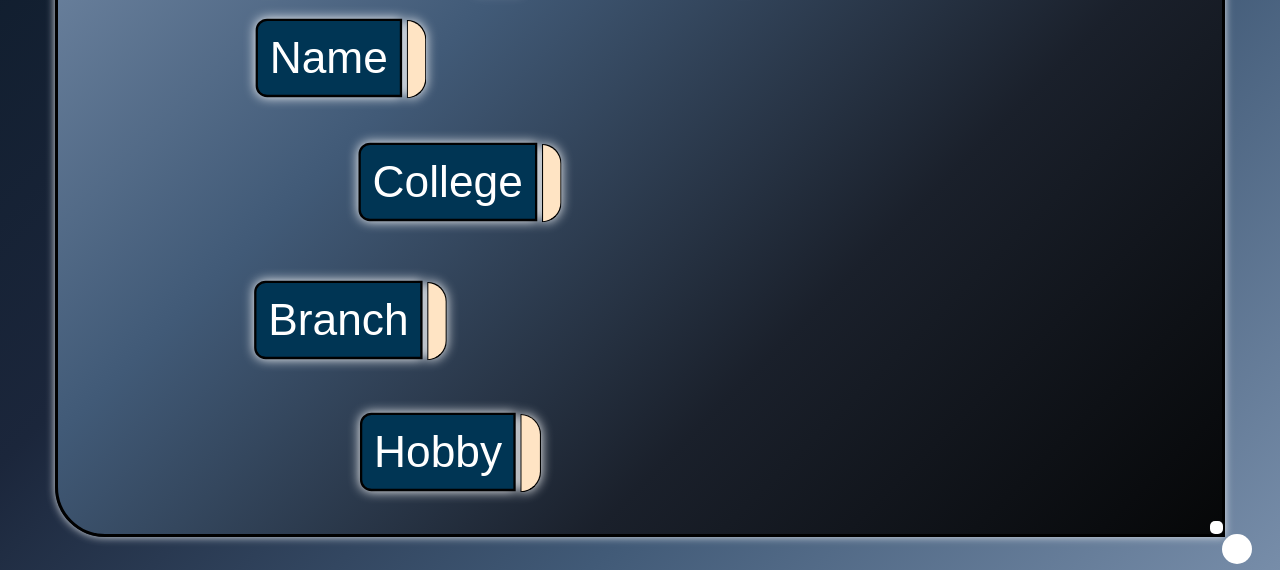
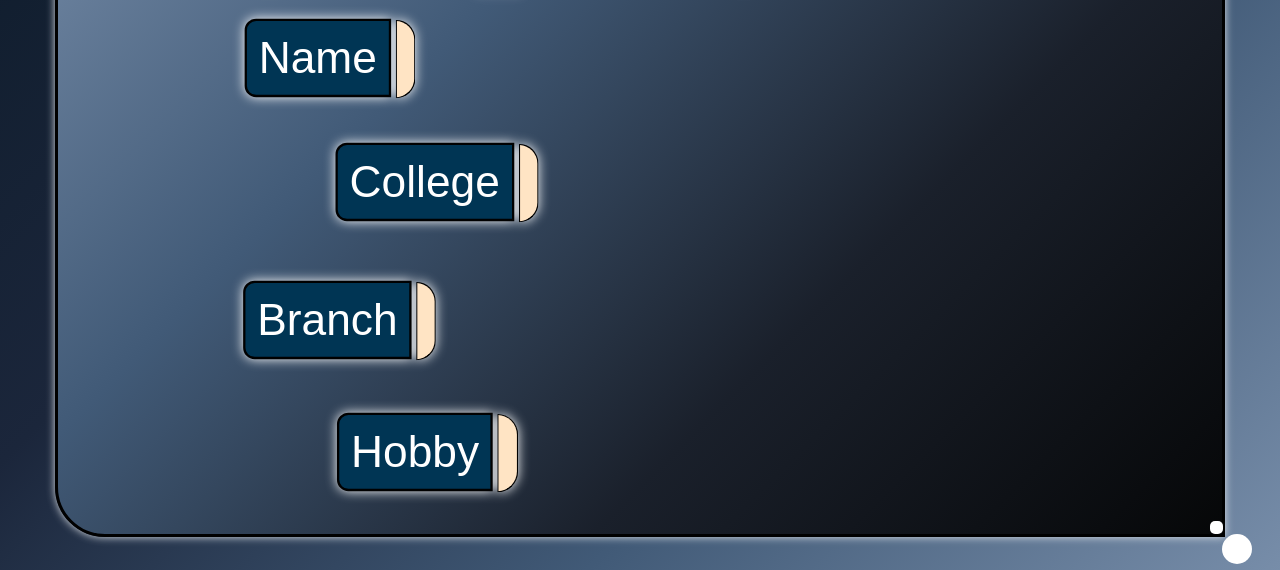
Before and after one commit to Nishank-Kushwaha/Project_MySelf, a plain HTML site: page index.html in a window 1280 px wide. Shown: the part 230-800 px from the top of the page. Drawn offline with nearby package versions, Linux system fonts and the light colour scheme.

Commit message:
update style.css file

```diff
--- a/style.css
+++ b/style.css
@@ -156,22 +156,22 @@ div{
 .one{
     position: absolute;
     top: 30%;
-    left: 18%;
+    left: 17%;
 }
 .two{
     position: absolute;
     top: 47%;
-    left: 27%;
+    left: 25%;
 }
 .three{
     position: absolute;
     top: 66%;
-    left: 18%;
+    left: 17%;
 }
 .four{
     position: absolute;
     top: 84%;
-    left: 27%;
+    left: 25%;
 }
 
 .ScaleAni{
```
